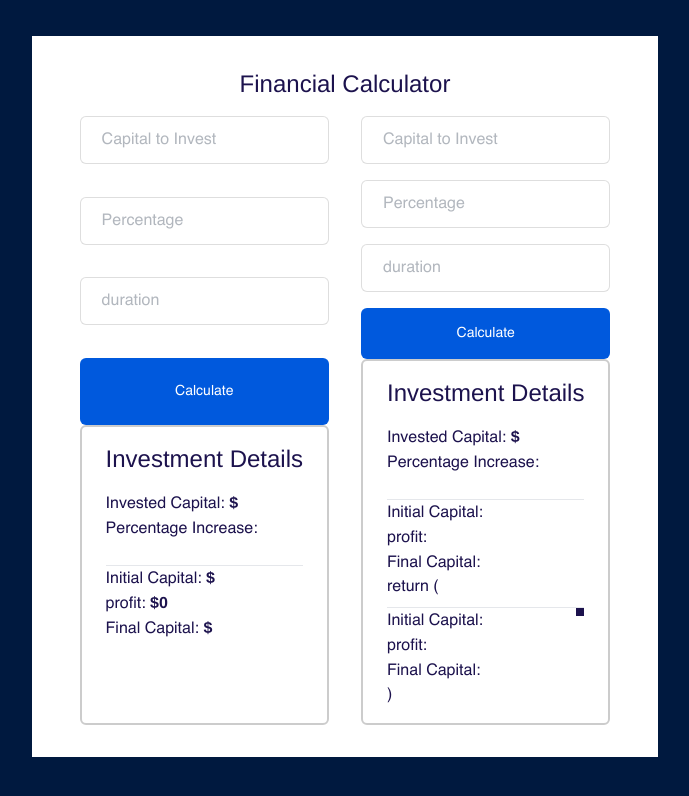
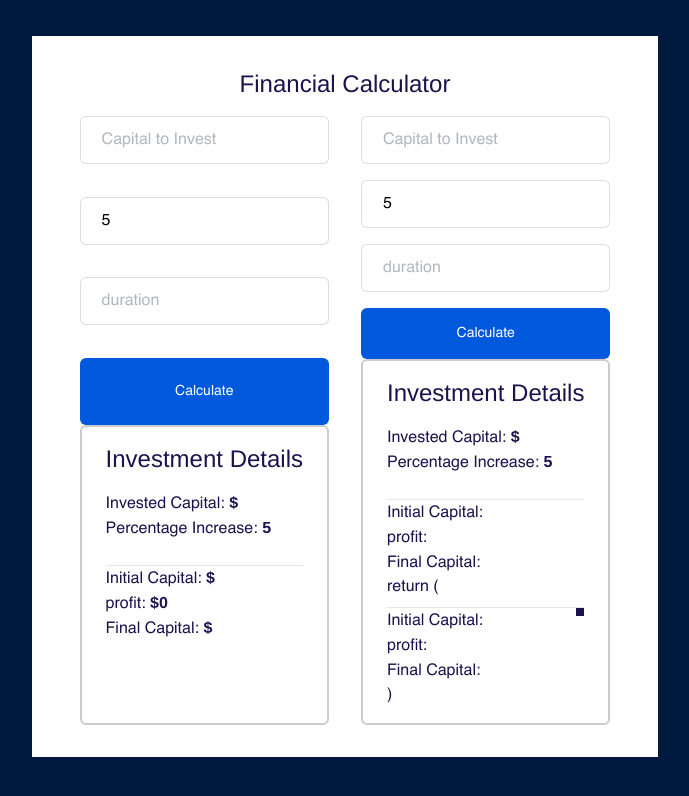
Before and after one commit to Niscolinx/financial-calculator, a React (Create React App) app: page / in a window 1280 px wide. Shown: the top 796 px of the page, without its empty margins (295-984 px from the left). Built offline with nearby package versions, Linux system fonts and the light colour scheme.

Commit message:
working on trading plan

```diff
--- a/src/components/Form.jsx
+++ b/src/components/Form.jsx
@@ -3,7 +3,7 @@ import { useHistory } from 'react-router-dom'
 
 const Form = () => {
     let [capital, setCapital] = useState('')
-    let [percent, setPercent] = useState('')
+    let [percent, setPercent] = useState(5)
     let [duration, setDuration] = useState('')
     let [profit, setProfit] = useState(0)
     let [finalCapital, setFinalCapital] = useState('')
```
